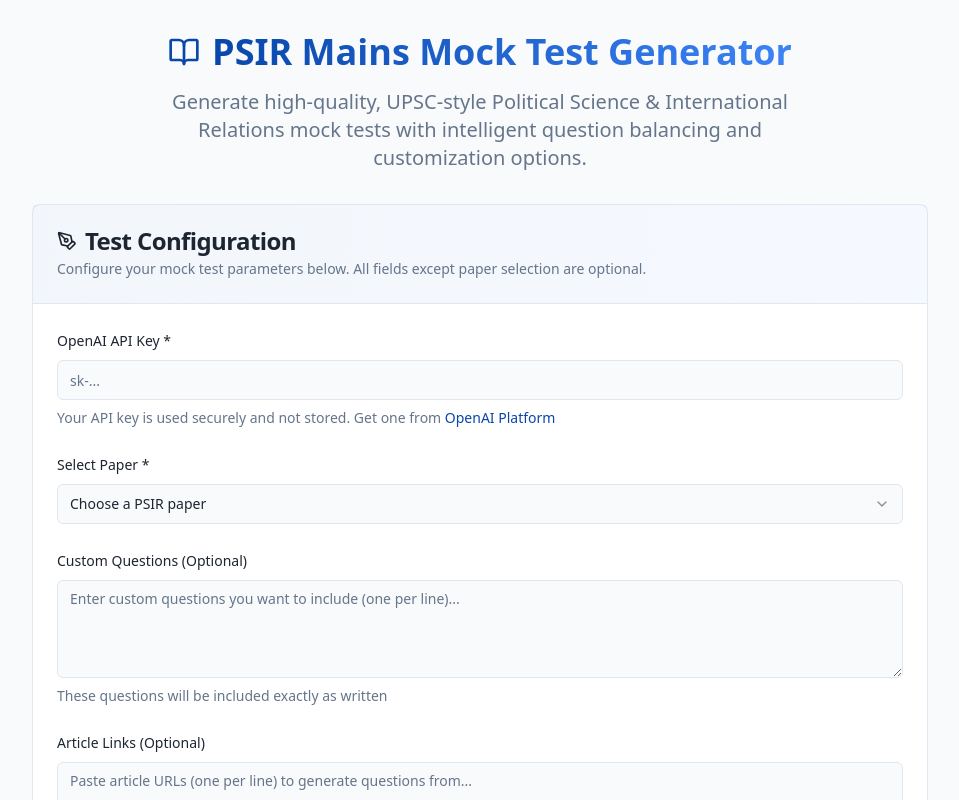
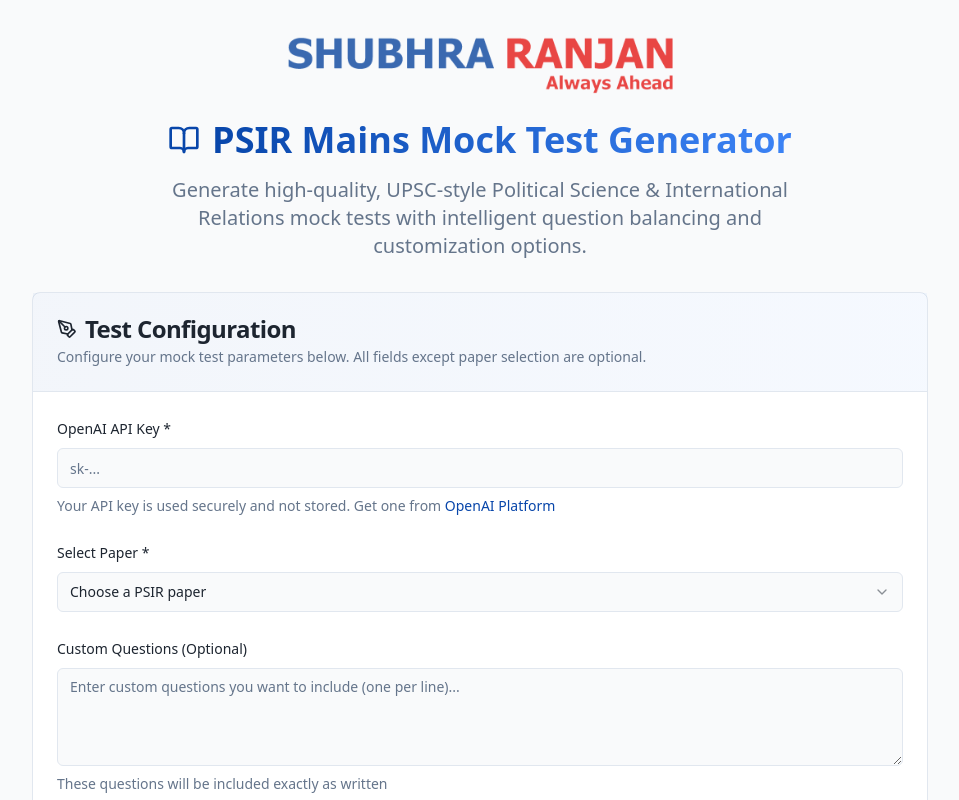
Before and after one commit to tanishquegedam/psir-mock-mastermind, a React (Vite) app: page / in a window 1280 px wide. Shown: the top 800 px of the page, without its empty margins (160-1119 px from the left). Built offline with nearby package versions, Linux system fonts and the light colour scheme.

Commit message:
Add branding logo
Center-align and adjust the size of the branding logo above the header.

```diff
--- a/src/components/MockTestGenerator.tsx
+++ b/src/components/MockTestGenerator.tsx
@@ -210,6 +210,15 @@ Format: Return as a numbered list (1. Question text)`;
       <div className="container mx-auto px-4 py-8">
         {/* Header */}
         <div className="text-center mb-8">
+          {/* Brand Logo */}
+          <div className="mb-6">
+            <img
+              src="/lovable-uploads/b0b1863b-835c-4fd2-88f3-fa90e09eee41.png"
+              alt="Shubhra Ranjan - Always Ahead"
+              className="h-16 mx-auto object-contain"
+            />
+          </div>
+
           <div className="flex items-center justify-center gap-3 mb-4">
             <BookOpen className="h-8 w-8 text-primary" />
             <h1 className="text-4xl font-bold bg-gradient-to-r from-primary to-academic bg-clip-text text-transparent">
```
Also changed, not shown: public/lovable-uploads/b0b1863b-835c-4fd2-88f3-fa90e09eee41.png (added).
